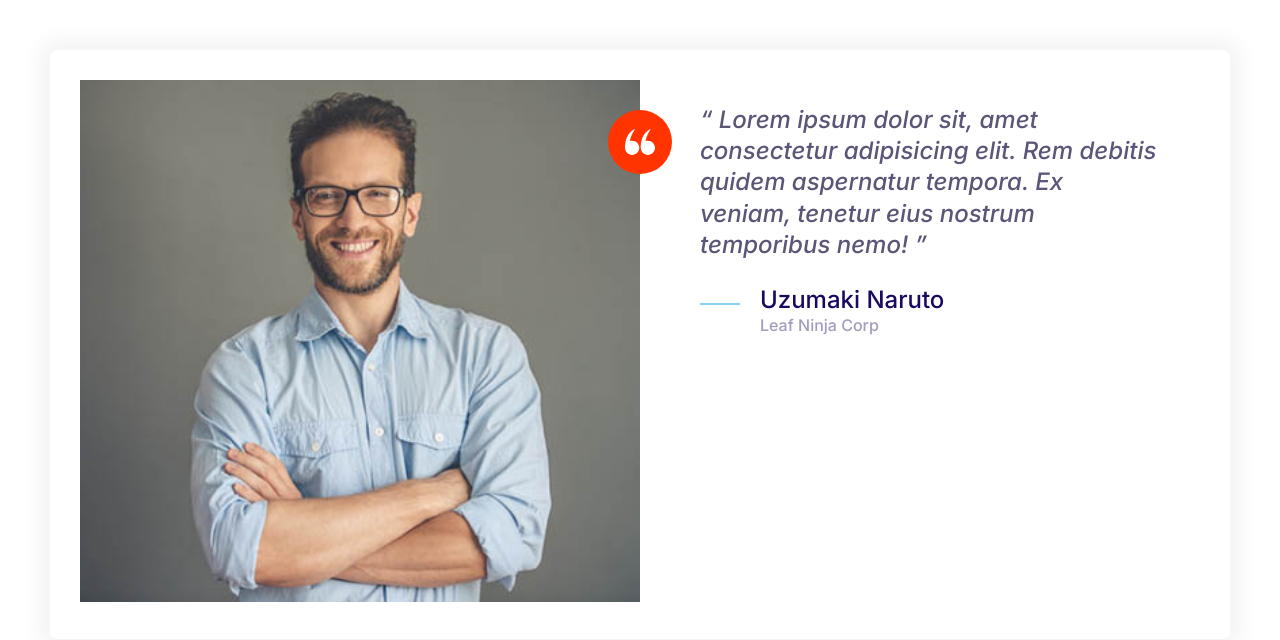
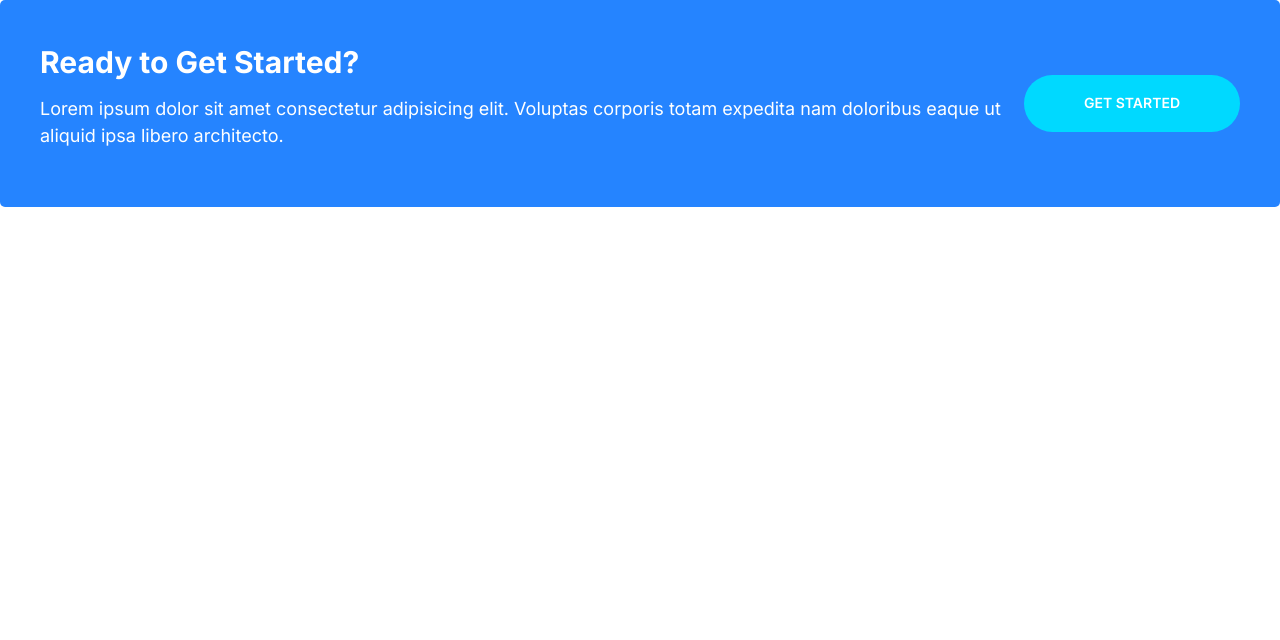
Before and after one commit to techabie/moshify, a plain HTML site: page index.html in a window 1280 px wide. Drawn offline with Linux system fonts and the light colour scheme.

Commit message:
define callouts

```diff
--- a/css/styles.css
+++ b/css/styles.css
@@ -216,6 +216,11 @@
 /* 1/ to make button and <a> fill the width of its container, use width: 100%.
       2/ <a> is an inline element, but width and height prop doesn't have affect to an inline element=>
         to fix that change to inline-block  */
+
+.btn--stretched {
+  padding-left: 6rem;
+  padding-right: 6rem;
+}
 .btn--block {
   width: 100%;
   display: inline-block;
@@ -442,8 +447,7 @@
   top: 3rem;
   right: -32px;
 }
-.card .testimonial {
-}
+
 @media screen and (min-width: 768px) {
   .testimonial .quote,
   .testimonial .quote__author {
@@ -453,3 +457,38 @@
     margin-left: 6rem;
   }
 }
+
+/* Callouts */
+.callout {
+  padding: 4rem;
+  border-radius: 5px;
+}
+.callout--primary {
+  background: var(--color-primary);
+  color: white;
+}
+.callout__heading {
+  color: #fff;
+  margin-top: 0;
+  font-size: 3rem;
+}
+.callout .btn {
+  justify-self: center;
+  align-self: center;
+}
+.callout__content {
+  text-align: center;
+}
+
+@media screen and (min-width: 768px) {
+  .callout .grid--1x2 {
+    grid-template-columns: 1fr auto;
+  }
+  .callout__content {
+    text-align: left;
+  }
+  .callout .btn {
+    justify-self: start;
+    margin-left: 2rem;
+  }
+}
--- a/index.html
+++ b/index.html
@@ -13,37 +13,18 @@
     <link rel="stylesheet" href="css/normalize.css" />
     <link rel="stylesheet" href="css/styles.css" />
   </head>
-  <body style="padding: 5rem">
-    <div class="card testimonial card--testimonial">
+  <body>
+    <div class="callout callout--primary">
       <div class="grid grid--1x2">
-        <div class="testimonial__image">
-          <img src="images/testimonial.jpg" alt="A happy, smiling" />
-          <span class="icon-container icon-container--accent">
-            <svg class="icon icon--white icon--small">
-              <use xlink:href="images/sprite.svg#quotes"></use>
-            </svg>
-          </span>
+        <div class="callout__content">
+          <h2 class="callout__heading">Ready to Get Started?</h2>
+          <p>
+            Lorem ipsum dolor sit amet consectetur adipisicing elit. Voluptas
+            corporis totam expedita nam doloribus eaque ut aliquid ipsa libero
+            architecto.
+          </p>
         </div>
-        <blockquote class="quote">
-          <p class="quote__text">
-            Lorem ipsum dolor sit, amet consectetur adipisicing elit. Rem
-            debitis quidem aspernatur tempora. Ex veniam, tenetur eius nostrum
-            temporibus nemo!
-          </p>
-          <footer class="quote__footer">
-            <div class="media">
-              <div class="media__image">
-                <svg class="icon icon--primary quote__line">
-                  <use xlink:href="images/sprite.svg#line"></use>
-                </svg>
-              </div>
-              <div class="media__body">
-                <h3 class="media__title quote__author">Uzumaki Naruto</h3>
-                <p class="quote__organization">Leaf Ninja Corp</p>
-              </div>
-            </div>
-          </footer>
-        </blockquote>
+        <a href="#" class="btn btn--secondary btn--stretched">Get Started</a>
       </div>
     </div>
   </body>
```
Also changed, not shown: components/callouts.html (added, +13 -0 lines).
